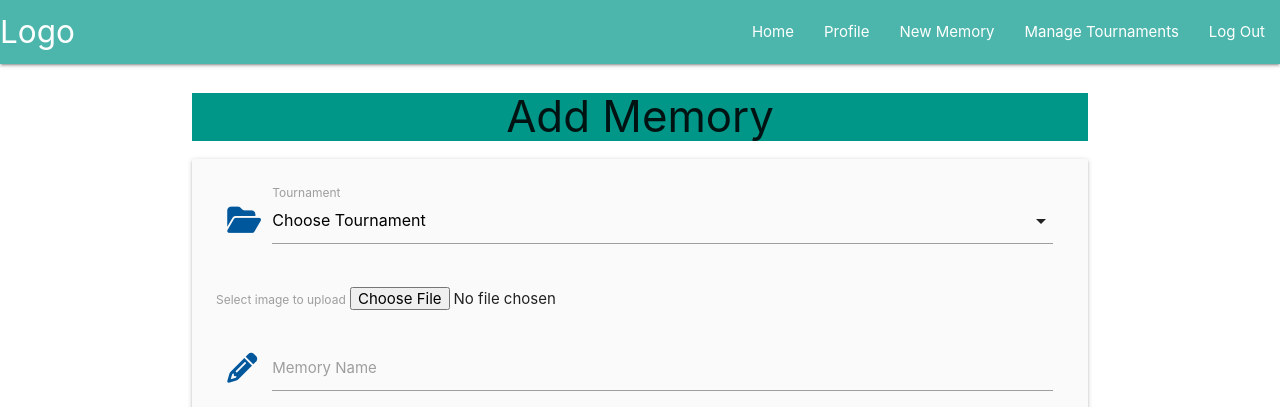
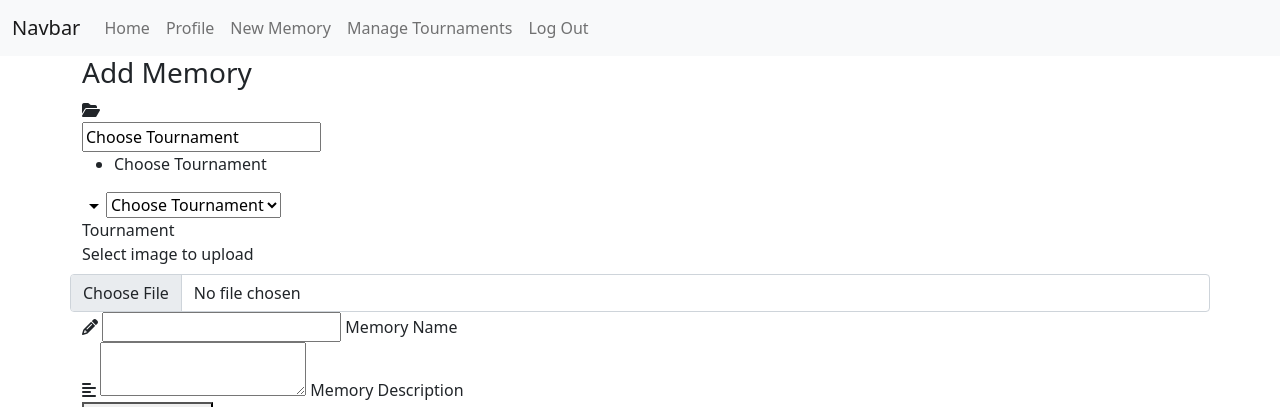
Before and after one commit to pmeeny/CI-MS3-FootballMemories, a Flask app: page /add_memory in a window 1280 px wide. Shown: the top 407 px of the page. Run offline with Flask 2, Linux system fonts and the light colour scheme; the visitor is signed in with stand-in values (Sample User, id 1); data that the repository does not hold is empty; some libraries are stand-ins or nearby versions.

Commit message:
refactor: Update base template to use bootstrap

```diff
--- a/templates/base.html
+++ b/templates/base.html
@@ -5,47 +5,39 @@
     <meta name="viewport" content="width=device-width, initial-scale=1.0">
     <link rel="stylesheet" href="https://cdnjs.cloudflare.com/ajax/libs/font-awesome/5.13.1/css/all.min.css"
         integrity="sha512-xA6Hp6oezhjd6LiLZynuukm80f8BoZ3OpcEYaqKoCV3HKQDrYjDE1Gu8ocxgxoXmwmSzM4iqPvCsOkQNiu41GA==" crossorigin="anonymous" type="text/css">
-    <link rel="stylesheet" href="https://cdnjs.cloudflare.com/ajax/libs/materialize/1.0.0/css/materialize.min.css" type="text/css">
+    {% block styles %}
+    <link href="https://cdn.jsdelivr.net/npm/bootstrap@5.0.1/dist/css/bootstrap.min.css" rel="stylesheet" integrity="sha384-+0n0xVW2eSR5OomGNYDnhzAbDsOXxcvSN1TPprVMTNDbiYZCxYbOOl7+AMvyTG2x" crossorigin="anonymous">
     <link rel="stylesheet" href="{{ url_for('static', filename='css/style.css') }}" type="text/css">
-    {% block styles %}
     {% endblock %}
     <title>Memories</title>
 </head>
 <body>
     <!-- Navigation Bar -->
     <header>
-        <nav>
-            <div class="nav-wrapper teal lighten-2">
-                <a href="#!" class="brand-logo">Logo</a>
-                <a href="#" data-target="mobile-demo" class="sidenav-trigger"><i class="fas fa-bars"></i></a>
-                <ul class="right hide-on-med-and-down">
-					<li><a href="{{ url_for('get_memories') }}">Home</a></li>
+        <nav class="navbar navbar-expand-lg navbar-light bg-light">
+        <div class="container-fluid">
+            <a class="navbar-brand" href="#">Navbar</a>
+            <button class="navbar-toggler" type="button" data-bs-toggle="collapse" data-bs-target="#navbarSupportedContent" aria-controls="navbarSupportedContent" aria-expanded="false" aria-label="Toggle navigation">
+            <span class="navbar-toggler-icon"></span>
+            </button>
+            <div class="collapse navbar-collapse" id="navbarSupportedContent">
+                <ul class="navbar-nav me-auto mb-2 mb-lg-0">
+                    <li class="nav-item">
+                        <a class="nav-link" aria-current="page" href="{{ url_for('get_memories') }}">Home</a>
+                    </li>
                     {% if session.user %}
-                        <li><a href="{{ url_for('profile', username=session['user']) }}">Profile</a></li>
-                        <li><a href="{{ url_for('add_memory') }}">New Memory</a></li>
-                        <li><a href="{{ url_for('get_tournaments') }}">Manage Tournaments</a></li>
-                        <li><a href="{{ url_for('logout') }}">Log Out</a></li>
+                        <li class="nav-item"><a href="{{ url_for('profile', username=session['user']) }}" class="nav-link" aria-current="page">Profile</a></li>
+                        <li class="nav-item"><a href="{{ url_for('add_memory') }}" class="nav-link" aria-current="page">New Memory</a></li>
+                        <li class="nav-item"><a href="{{ url_for('get_tournaments') }}" class="nav-link" aria-current="page">Manage Tournaments</a></li>
+                        <li class="nav-item"><a href="{{ url_for('logout') }}" class="nav-link" aria-current="page">Log Out</a></li>
                     {% else %}
-                        <li><a href="{{ url_for('login') }}">Log In</a></li>
-                        <li><a href="{{ url_for('register') }}">Register</a></li>
+                        <li class="nav-item"><a href="{{ url_for('login') }}" class="nav-link" aria-current="page">Log In</a></li>
+                        <li class="nav-item"><a href="{{ url_for('register') }}" class="nav-link" aria-current="page">Register</a></li>
                     {% endif %}
                 </ul>
             </div>
+        </div>
         </nav>
-        <!-- Mobile side navigation bar -->
-		<ul class="sidenav" id="mobile-demo">
-            <li><h4 class="center-align">Memory Manager</h4></li>
-            <li><a href="{{ url_for('get_memories') }}">Home</a></li>
-            {% if session.user %}
-                <li><a href="{{ url_for('profile', username=session['user']) }}">Profile</a></li>
-                <li><a href="{{ url_for('add_memory') }}">New Memory</a></li>
-                <li><a href="{{ url_for('get_tournaments') }}">Manage Tournaments</a></li>
-                <li><a href="{{ url_for('logout') }}">Log Out</a></li>
-            {% else %}
-                <li><a href="{{ url_for('login') }}">Log In</a></li>
-                <li><a href="{{ url_for('register') }}">Register</a></li>
-            {% endif %}
-		</ul>
     </header>
 
     <section>
@@ -66,13 +58,33 @@
         {% endblock %}
     </main>
 
-    <script src="https://code.jquery.com/jquery-3.5.1.min.js"
+    <!-- Footer -->
+    <footer id="site-footer">
+        {% block footer %}
+        <div class="container">
+            <div class="row">
+                <div class="col-6">
+                    <a href="" target="_blank" rel="noreferrer" aria-label="Go to bicep page on spotify"><img id="spotify_image" src="assets/images/listen-on-spotify.png" alt="listen to bicep on spotify"></a>
+                </div>
+                <div class="col-6 social-icons">
+                    <a href="http://www.facebook.com/feelmybicep" target="_blank" rel="noreferrer" aria-label="Go to our facebook page (opens in new tab)"><i class="fa fa-facebook social-icon"></i></a>
+                    <a href="http://www.twitter.com/feelmybicep" target="_blank" rel="noreferrer" aria-label="Go to our twitter page (opens in new tab)"><i class="fa fa-twitter social-icon"></i></a>
+                    <a href="http://www.instagram.com/feelmybicep" target="_blank" rel="noreferrer" aria-label="Go to our instagram page (opens in new tab)"><i class="fa fa-instagram social-icon"></i></a>
+                </div>
+            </div>
+            {% endblock %}
+        </div>
+
+
+    {% block scripts %}
+        <script src="https://code.jquery.com/jquery-3.5.1.min.js"
         integrity="sha256-9/aliU8dGd2tb6OSsuzixeV4y/faTqgFtohetphbbj0=" crossorigin="anonymous"></script>
-    <script src="https://cdnjs.cloudflare.com/ajax/libs/materialize/1.0.0/js/materialize.min.js"></script>
-    <script src="{{ url_for('static', filename='js/script.js') }}"></script>
-    {% block scripts %}
+        <script src="https://cdnjs.cloudflare.com/ajax/libs/materialize/1.0.0/js/materialize.min.js"></script>
+        <script src="{{ url_for('static', filename='js/script.js') }}"></script>
     {% endblock %}
-     <!-- FontAwesome -->
+    <!-- FontAwesome -->
     <script src="https://kit.fontawesome.com/9e31b09f8c.js" crossorigin="anonymous"></script>
+    <!-- Bootstrap -->
+    <script src="https://cdn.jsdelivr.net/npm/bootstrap@5.0.1/dist/js/bootstrap.bundle.min.js" integrity="sha384-gtEjrD/SeCtmISkJkNUaaKMoLD0//ElJ19smozuHV6z3Iehds+3Ulb9Bn9Plx0x4" crossorigin="anonymous"></script>
 </body>
 </html>
```
